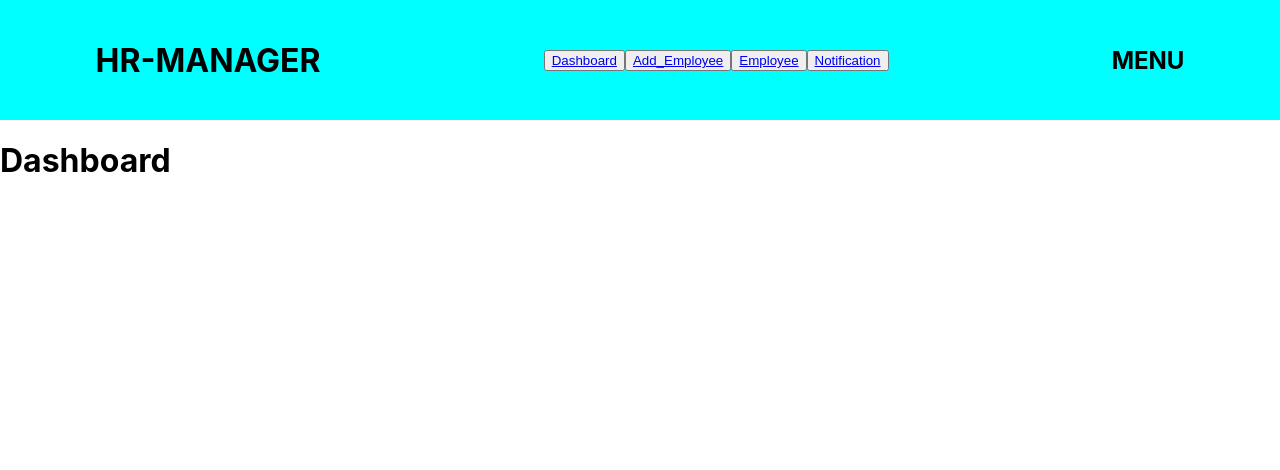
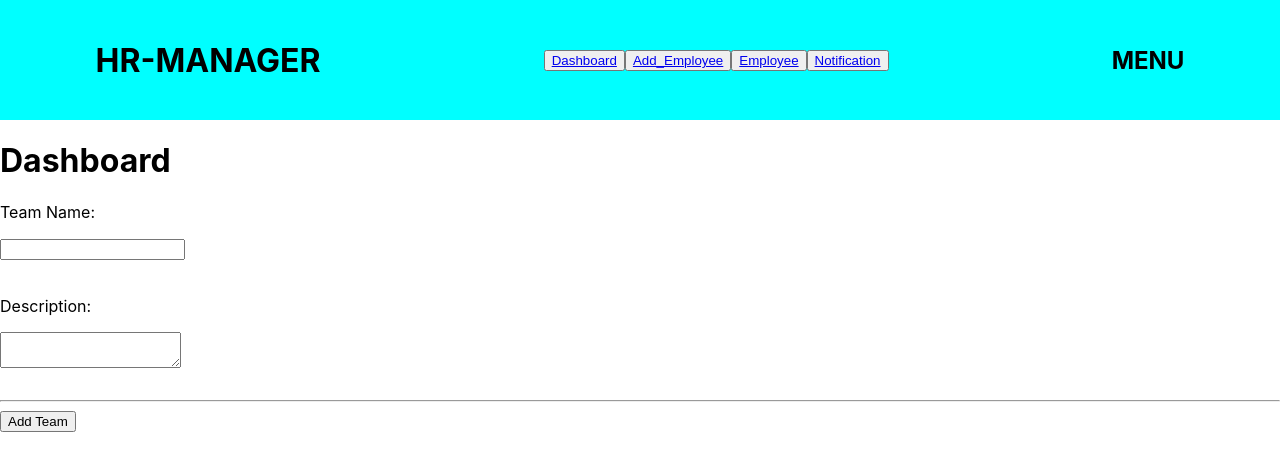
Before and after one commit to ritikgupta28/hr-management, a React (Create React App) app in the folder frontend/: page / in a window 1280 px wide. Shown: the top 470 px of the page. Built offline with nearby package versions, Linux system fonts and the light colour scheme.

Commit message:
adding team

```diff
--- a/frontend/src/Components/Manager/Dashboard.js
+++ b/frontend/src/Components/Manager/Dashboard.js
@@ -1,10 +1,12 @@
 import React from 'react'
 import "./Navbar.css"
+import Team from './Team';
 
 function Dashboard() {
   return (
     <div>
       <h1>Dashboard</h1>
+      <Team />
     </div>
   )
 }
--- a/frontend/src/Components/Manager/EmployeeList.js
+++ b/frontend/src/Components/Manager/EmployeeList.js
@@ -1,7 +1,10 @@
-import React, { useState, useEffect } from 'react'
+import React, { useEffect } from 'react';
+import { actionType } from "../../reducer";
+import { useStateValue } from "../../StateProvider"
+
 
 function EmployeeList() {
-  const [employees, setEmployees] = useState([]);
+  const [{ employees }, dispatch] = useStateValue();
 
   useEffect(() => {
     fetch('http://localhost:8000/employeeList', {
@@ -14,7 +17,10 @@ function EmployeeList() {
         return res.json();
       })
       .then(resData => {
-        setEmployees(resData["employees"]);
+        dispatch({
+          type: actionType.SET_EMPLOYEES,
+          employees: resData["employees"]
+        })
       })
       .catch(err => console.log(err));
   }, [])
--- /dev/null
+++ b/frontend/src/Components/Manager/Team.js
@@ -0,0 +1,63 @@
+import React, { useState } from 'react'
+import { useStateValue } from "../../StateProvider"
+
+function Team() {
+  const [teamName, setTeamName] = useState("");
+  const [teamArray, setTeamArray] = useState([]);
+  const [description, setDescription] = useState("");
+  const [{ employees }, dispatch] = useStateValue();
+
+  const onAddTeam = () => {
+    console.log(teamArray);
+    console.log(teamName, teamArray);
+  }
+
+  const onAddEmployee = (e) => {
+    setTeamArray([...teamArray, e.target.value]);
+  }
+
+  return (
+    <div>
+      <div>
+        <p>Team Name: </p>
+      <input
+        type = "text"
+        value = {teamName}
+        onChange = {e => setTeamName(e.target.value)}
+      />
+      </div>
+      <br />
+      <div>
+        <p>Description: </p>
+      <textarea
+        type = "text"
+        value = {description}
+        onChange = {e => setDescription(e.target.value)}
+      />
+      </div>
+      <br />
+      <div>
+      {teamArray?.map(employee => (
+        <div>
+          <p key={employee._d}>{employee._id}</p>
+        </div>
+      ))}
+      </div>
+      <hr />
+      {employees?.map(employee => (
+        <div>
+          <p key={employee._id}>{employee.name}</p>
+          <button value={employee._id} onClick={onAddEmployee}>Add</button>
+        </div>
+      ))}
+      <button
+        type = "submit"
+        onClick={onAddTeam}
+      >
+        Add Team
+      </button>
+    </div>
+  )
+}
+
+export default Team
--- a/frontend/src/reducer.js
+++ b/frontend/src/reducer.js
@@ -1,18 +1,18 @@
 export const initialState = {
-	user: null
+	employees: []
 };
 
 export const actionType = {
-	SET_USER: "SET_USER"
+	SET_EMPLOYEES: "SET_EMPLOYEES"
 };
 
 const reducer = (state, action) => {
 	console.log(action);
 	switch (action.type) {
-		case actionType.SET_USER:
+		case actionType.SET_EMPLOYEES:
 		return {
 			...state,
-			user: action.user
+			employees: action.employees
 		};
 		default:
 		  return state;
```
Also changed, not shown: 1 other file (tests, documents, lock files or other folders).
